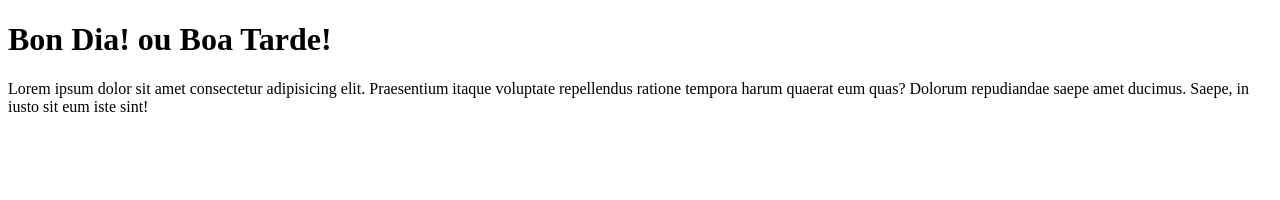
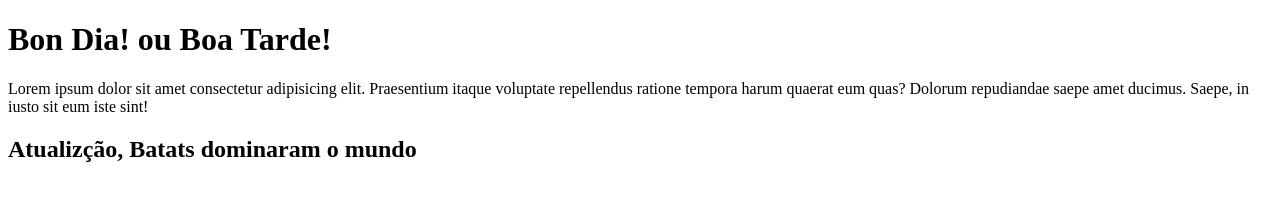
Before and after one commit to Luxvras/Aprendendo, a plain HTML site: page index.html in a window 1280 px wide. Drawn offline with Linux system fonts and the light colour scheme.

Commit message:
Nova atualização Batatas

```diff
--- a/index.html
+++ b/index.html
@@ -10,5 +10,7 @@
     <h1> Bon Dia! ou Boa Tarde!</h1>
     <p>Lorem ipsum dolor sit amet consectetur adipisicing elit. Praesentium itaque voluptate repellendus
      ratione tempora harum quaerat eum quas? Dolorum repudiandae saepe amet ducimus. Saepe, in iusto sit eum iste sint!</p>
-</body>
+<h2>Atualizção, Batats dominaram o mundo</h2>
+
+    </body>
 </html>
```
